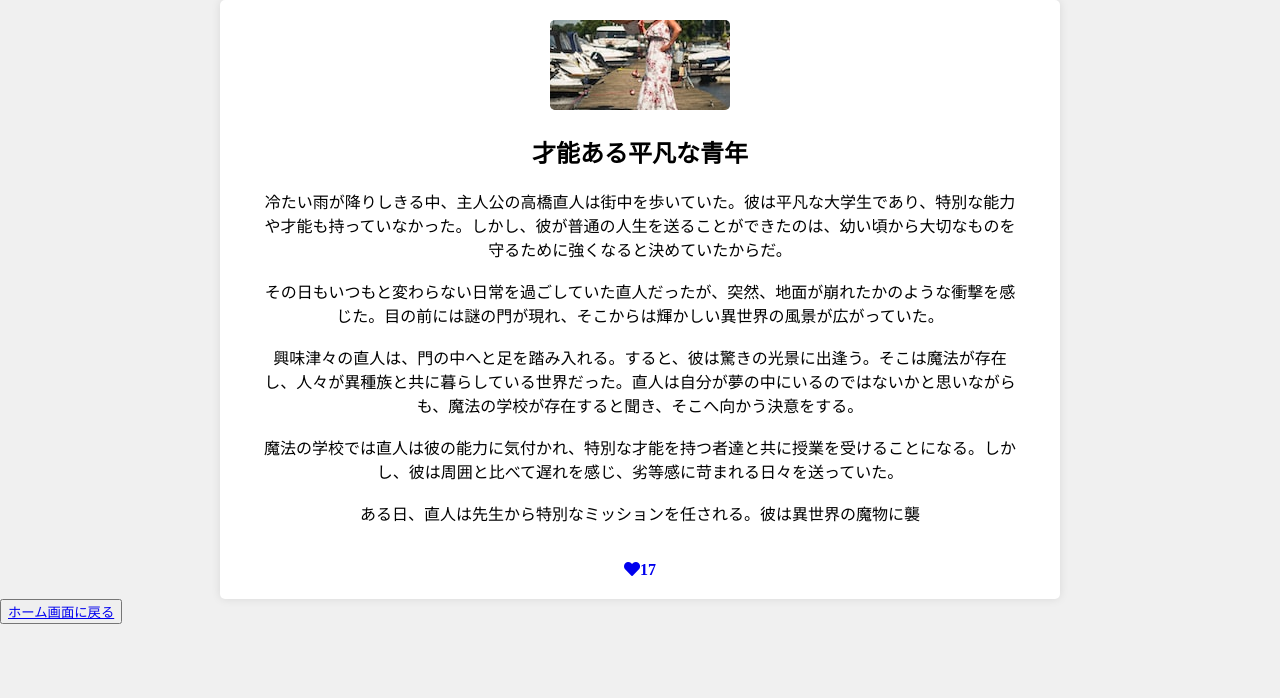
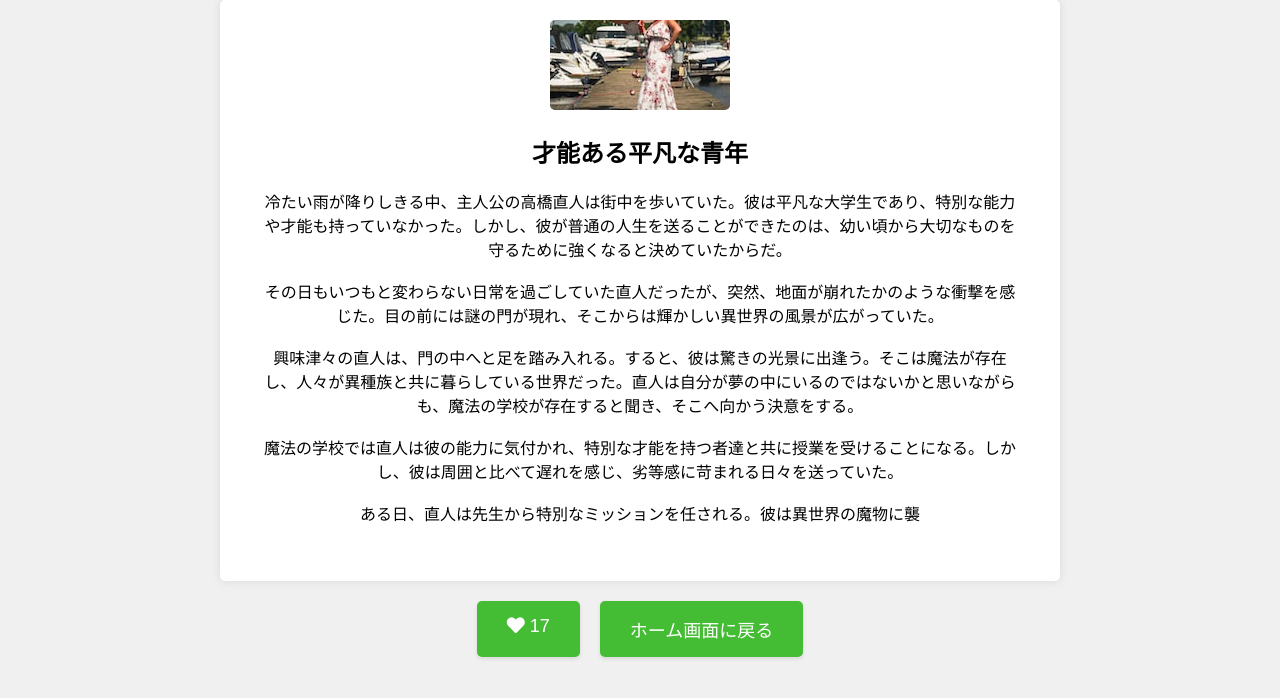
Before and after one commit to s1f10210231/chatgpt, a Django app: page /1/ in a window 1280 px wide. Shown: the top 698 px of the page. Run offline with Django 4.2, Linux system fonts and the light colour scheme; data comes from the database, SQL or seed files in the repository; both versions use the stored data as it was after the commit.

Commit message:
css change

```diff
--- a/story_app/static/story_app/css/detail.css
+++ b/story_app/static/story_app/css/detail.css
@@ -35,3 +35,71 @@ body {
     font-size: 16px;
     margin-top: 20px;
 }
+
+.return-button {
+    background-color: #44bc34; /* Background color */
+    color: #fff; /* Text color */
+    padding: 15px 30px; /* Padding for the button */
+    border: none;
+    border-radius: 5px; /* Rounded corners */
+    font-size: 18px;
+    cursor: pointer;
+    text-decoration: none; /* Remove default link underline */
+    display: inline-block;
+    transition: background-color 0.3s ease; /* Smooth color transition */
+    outline: none; /* Remove the default focus outline */
+    box-shadow: 0px 2px 4px rgba(0, 0, 0, 0.1); /* Add a subtle shadow */
+}
+
+.return-button:hover {
+    background-color: #85ce95; /* Darker background on hover */
+}
+
+.return-button:focus {
+    background-color: #85ce95; /* Darker background on focus */
+}
+
+/* Center the button horizontally */
+.return-button a {
+    display: block;
+    width: 100%;
+    height: 100%;
+    text-decoration: none;
+    color: inherit;
+}
+
+/* Add margin to space it from the content above */
+.return-button-container {
+    margin-top: 20px;
+    text-align: center;
+}
+
+.button-container {
+    display: flex;
+    justify-content: center; /* ボタンを中央に配置 */
+    margin-top: 20px;
+}
+
+.button {
+    background-color: #44bc34;
+    color: #fff;
+    padding: 15px 30px;
+    border: none;
+    border-radius: 5px;
+    font-size: 18px;
+    cursor: pointer;
+    text-decoration: none;
+    transition: background-color 0.3s ease;
+    outline: none;
+    box-shadow: 0px 2px 4px rgba(0, 0, 0, 0.1);
+    display: inline-block;
+    margin: 0 10px; /* ボタン間の横のスペースを調整 */
+}
+
+.button:hover {
+    background-color: #85ce95;
+}
+
+.button:focus {
+    background-color: #85ce95;
+}
--- a/story_app/templates/story_app/detail.html
+++ b/story_app/templates/story_app/detail.html
@@ -16,13 +16,15 @@
             <h1 class="novel-title">{{ novel.title }}</h1>
             <p class="novel-content">{{ novel.content|linebreaksbr }}</p>
         </div>
-
-        <div>
-            <a href="{% url 'story_app:like' novel.id %}">
-                <i class="fas fa-heart">{{ novel.like }}</i>
-            </a>
-        </div>
     </div>
-    <button><a href="{% url 'story_app:index'%}">ホーム画面に戻る</a></button>
+    <div class="button-container">
+        <a href="{% url 'story_app:like' novel.id %}" class="button like-button">
+            <i class="fas fa-heart"></i>
+            {{ novel.like }}
+        </a>
+        <a href="{% url 'story_app:index' %}" class="button return-button">
+            ホーム画面に戻る
+        </a>
+    </div>
 </body>
 </html>
```
Also changed, not shown: db.sqlite3.
